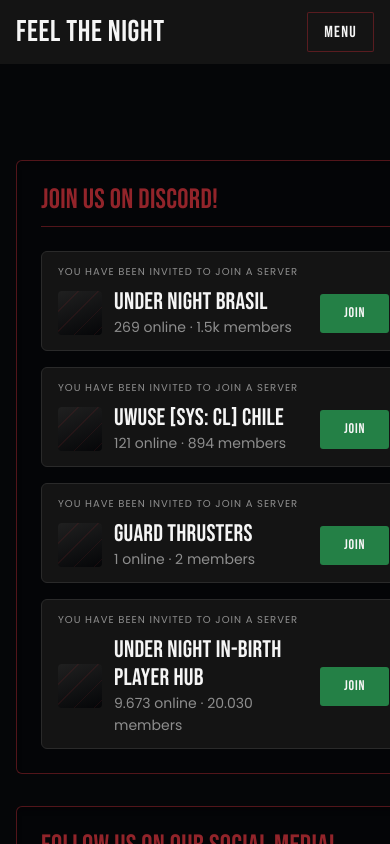
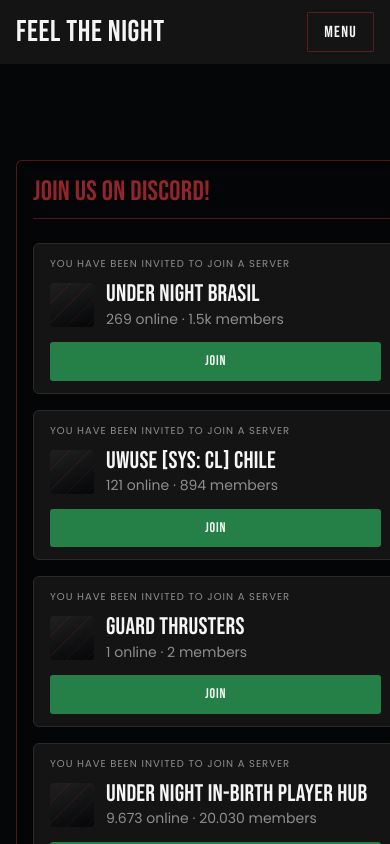
Before and after one commit to Feel-The-Night/Feel-The-Night-Frontend, a React (Vite) app: page /community in a window 390 px wide. Shown: the top 844 px of the page. Built offline with nearby package versions, Linux system fonts and the light colour scheme.

Commit message:
fix: polish community discord and social sections

```diff
--- a/src/pages/Community/Community.module.css
+++ b/src/pages/Community/Community.module.css
@@ -65,7 +65,11 @@
   }
 }
 
-@media (max-width: 40rem) {
+@media (max-width: 48rem) {
+  .panel {
+    padding: var(--space-4);
+  }
+
   .socialGrid {
     grid-template-columns: 1fr;
   }
--- a/src/pages/Community/CommunityCard.module.css
+++ b/src/pages/Community/CommunityCard.module.css
@@ -31,7 +31,6 @@
   width: 44px;
   height: 44px;
   border-radius: 4px;
-  overflow: hidden;
 }
 
 .serverBody {
@@ -68,6 +67,7 @@
 
 .preview {
   aspect-ratio: 16 / 9;
+  border-bottom: 1px solid var(--color-border);
 }
 
 .socialBody {
@@ -89,3 +89,14 @@
   font-size: var(--font-size-body-sm);
   color: var(--color-text-muted);
 }
+
+@media (max-width: 30rem) {
+  .serverRow {
+    flex-wrap: wrap;
+  }
+
+  .join {
+    width: 100%;
+    text-align: center;
+  }
+}
```
